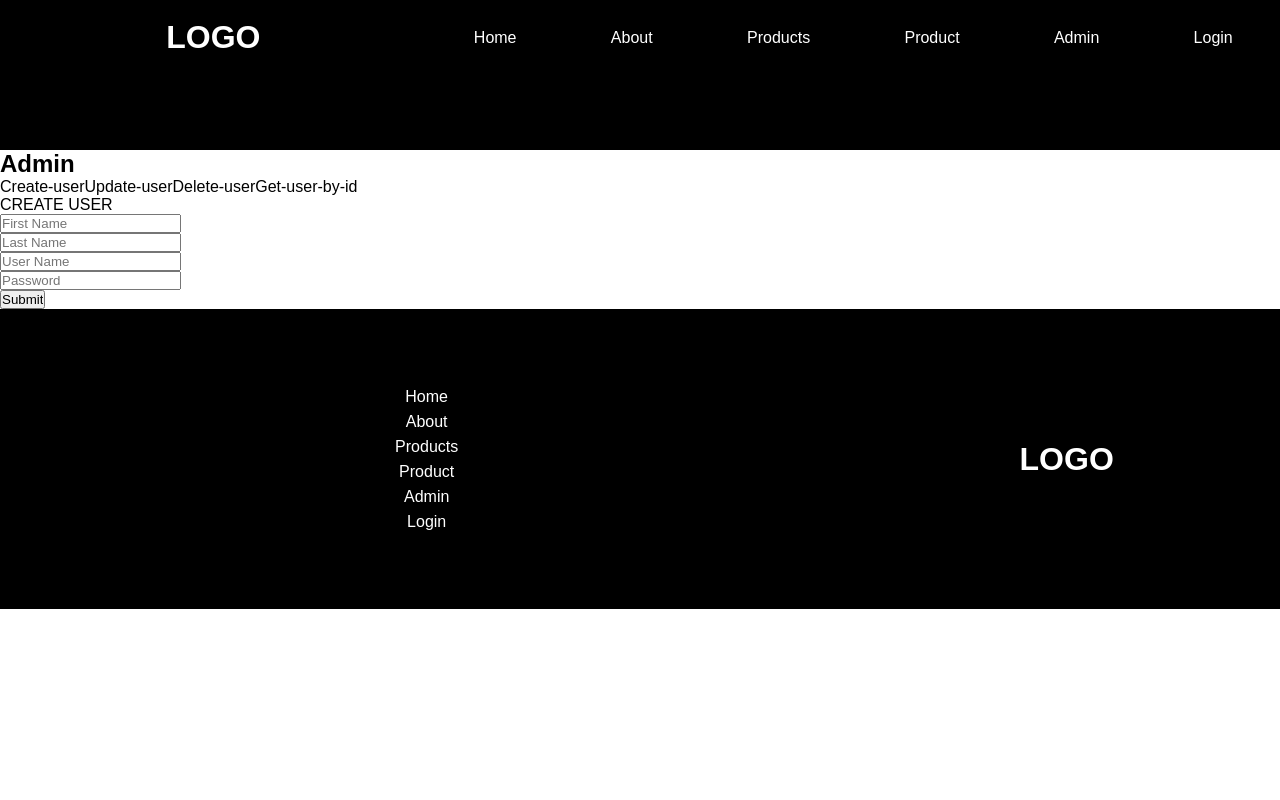
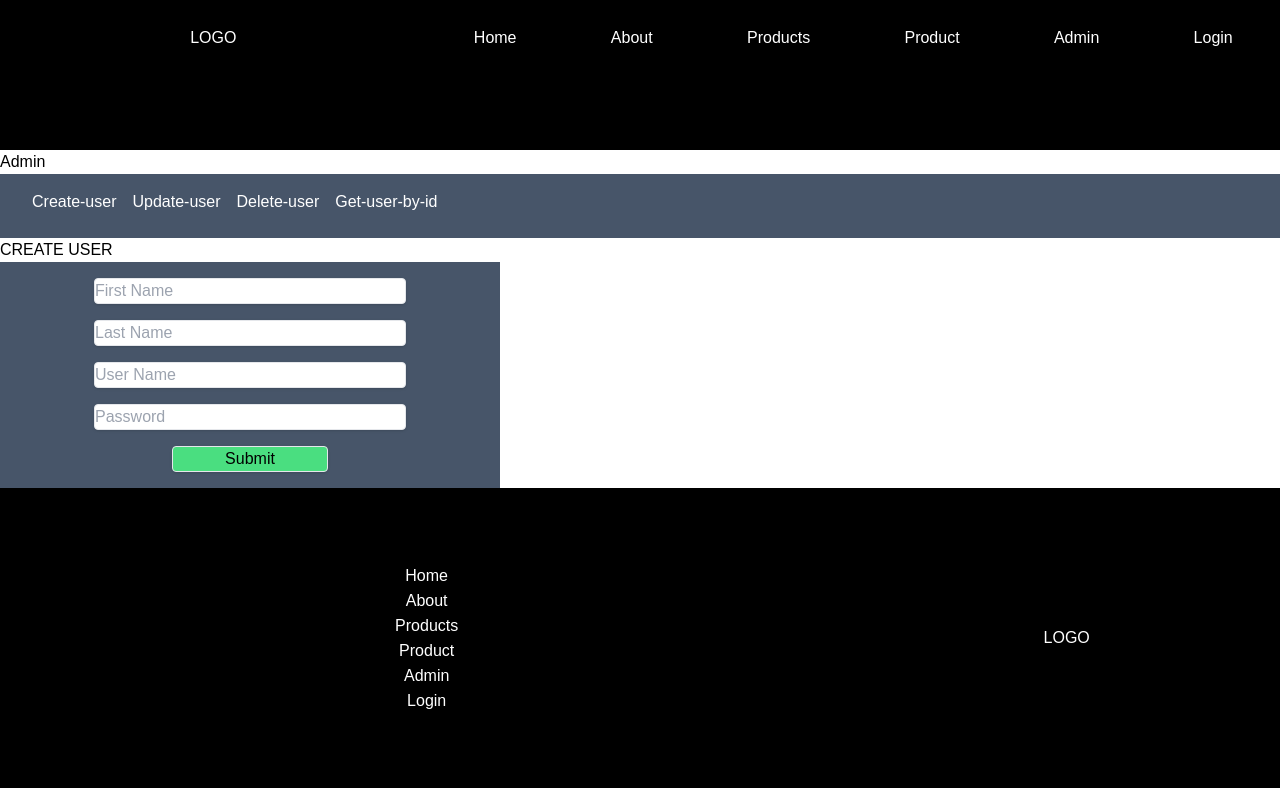
Before and after one commit to EddieWebDev/eddie-exam-shop, a React (Create React App) app in the folder client/: page /admin in a window 1280 px wide. Built offline with nearby package versions, Linux system fonts and the light colour scheme.

Commit message:
started with tailwind conversion

```diff
--- a/client/package.json
+++ b/client/package.json
@@ -15,6 +15,7 @@
     "react-router-dom": "^6.6.1",
     "react-scripts": "5.0.1",
     "styled-components": "^5.3.6",
+    "tailwind-styled-components": "^2.2.0",
     "web-vitals": "^2.1.4"
   },
   "scripts": {
@@ -41,5 +42,10 @@
       "last 1 firefox version",
       "last 1 safari version"
     ]
+  },
+  "devDependencies": {
+    "autoprefixer": "^10.4.13",
+    "postcss": "^8.4.20",
+    "tailwindcss": "^3.2.4"
   }
 }
--- /dev/null
+++ b/client/postcss.config.js
@@ -0,0 +1,6 @@
+module.exports = {
+  plugins: {
+    tailwindcss: {},
+    autoprefixer: {},
+  },
+}
--- a/client/src/components/CreateUserForm.jsx
+++ b/client/src/components/CreateUserForm.jsx
@@ -1,5 +1,6 @@
 import { useForm } from "react-hook-form";
 import { useCreateUser } from "../queries/users/hooks/useCreateUser";
+import { FormContainer, Form, Input, SubmitInput, FormError } from "../styles/styledForm";
 
 export const CreateUserForm = () => {
   const {
@@ -19,41 +20,43 @@ export const CreateUserForm = () => {
   return (
     <>
       <div>CREATE USER</div>
-      <form onSubmit={handleSubmit((newUser) => handleCreateUser(newUser))}>
-        <input
+      <FormContainer>
+      <Form onSubmit={handleSubmit((newUser) => handleCreateUser(newUser))}>
+        <Input
           {...register("firstname", {
-            required: "This is required",
+            required: "First name is required",
             minLength: { value: 4, message: "Min length 4" },
           })}
           placeholder="First Name"
         />
-        <p>{errors.firstname?.message}</p>
-        <input
+        <FormError>{errors.firstname?.message}</FormError>
+        <Input
           {...register("lastname", {
-            required: "This is required",
+            required: "Last name is required",
             minLength: { value: 4, message: "Min length 4" },
           })}
           placeholder="Last Name"
         />
-        <p>{errors.lastname?.message}</p>
-        <input
+        <FormError>{errors.lastname?.message}</FormError>
+        <Input
           {...register("username", {
-            required: "This is required",
+            required: "Username is required",
             minLength: { value: 4, message: "Min length 4" },
           })}
           placeholder="User Name"
         />
-        <p>{errors.username?.message}</p>
-        <input
+        <FormError>{errors.username?.message}</FormError>
+        <Input
           {...register("password", {
-            required: "This is required",
+            required: "Password is required",
             minLength: { value: 4, message: "Min length 4" },
           })}
           placeholder="Password"
         />
-        <p>{errors.password?.message}</p>
-        <input type="submit" />
-      </form>
+        <FormError>{errors.password?.message}</FormError>
+        <SubmitInput type="submit" />
+      </Form>
+      </FormContainer>
       {isSuccess && <h5>SUCCESS</h5>}
       {isLoading && <h5>LOADING</h5>}
     </>
--- a/client/src/components/Footer.jsx
+++ b/client/src/components/Footer.jsx
@@ -8,28 +8,28 @@ function Footer() {
             <FooterNavContainer>
                 <FooterNavUl>
                     <FooterNavLi>
-                        <Link className='footer-nav-link' to ="/">Home</Link>
+                        <Link to ="/">Home</Link>
                     </FooterNavLi>
                     <FooterNavLi>
-                        <Link className='footer-nav-link' to ="/about">About</Link>
+                        <Link to ="/about">About</Link>
                     </FooterNavLi>
                     <FooterNavLi>
-                        <Link className='footer-nav-link' to ="/products">Products</Link>
+                        <Link to ="/products">Products</Link>
                     </FooterNavLi>
                     <FooterNavLi>
-                        <Link className='footer-nav-link' to ="/product">Product</Link>
+                        <Link to ="/product">Product</Link>
                     </FooterNavLi>
                     <FooterNavLi>
-                        <Link className='footer-nav-link' to ="/admin">Admin</Link>
+                        <Link to ="/admin">Admin</Link>
                     </FooterNavLi>
                     <FooterNavLi>
-                        <Link className='footer-nav-link' to ="/login">Login</Link>
+                        <Link to ="/login">Login</Link>
                     </FooterNavLi>
                 </FooterNavUl>
             </FooterNavContainer>
 
             <FooterLogoContainer>
-                <Link className='footer-logo-link' to ="/">
+                <Link to ="/">
                     <FooterLogo>
                         LOGO
                     </FooterLogo>
--- a/client/src/index.css
+++ b/client/src/index.css
@@ -1,8 +1,12 @@
+@tailwind base;
+@tailwind components;
+@tailwind utilities;
+
 * {
   margin: 0;
   padding: 0;
   font-family: sans-serif;
   box-sizing: border-box;
-  text-decoration: none;
-  list-style: none;
+ /*  text-decoration: none;
+  list-style: none; */
 }
--- a/client/src/styles/styledFooter.jsx
+++ b/client/src/styles/styledFooter.jsx
@@ -1,50 +1,39 @@
-import styled from 'styled-components';
+import tw from "tailwind-styled-components";
 
-export const FooterContainer = styled.footer.attrs({className: "footer-container"})`
-    height: 300px;
-    width: 100%;
-    background-color: black;
-    display: flex;
-`
+export const FooterContainer = tw.footer`
+    h-[300px]
+    w-full
+    bg-black
+    flex
+`;
 
-export const FooterLogoContainer = styled.div.attrs({className: "Footer-logo-container"})`
-    width: 50%;
-    display: flex;
-    justify-content: center;
-    align-items: center;
-`
+export const FooterLogoContainer = tw.div`
+    w-1/2
+    flex
+    justify-center
+    items-center
+`;
 
-export const FooterLogo = styled.h1.attrs({className: "footer-logo"})`
-    color: white;
-`
+export const FooterLogo = tw.h1`
+    text-white
+`;
 
-export const FooterNavContainer = styled.nav.attrs({className: "footer-nav-container"})`
-    width: 100%;
-    display: flex;
-    justify-content: center;
-    align-items: center;
-`
+export const FooterNavContainer = tw.nav`
+    w-full
+    flex
+    justify-center
+    items-center
+`;
 
-export const FooterNavUl = styled.ul.attrs({className: "Footer-nav-ul"})`
-    height: 50%;
-    display: flex;
-    flex-direction: column;
-    justify-content: space-around;
-    align-items: center;
+export const FooterNavUl = tw.ul`
+    h-1/2
+    flex
+    flex-col
+    justify-around
+    items-center
+    text-white
+`;
 
-    a {
-        color: white;
-    }
-
-    a:visited {
-        color: white;
-    }
-
-    a:hover {
-        text-decoration: underline;
-    }
-`
-
-export const FooterNavLi = styled.li.attrs({className: "footer-nav-li"})`
-    color: white;
-`
+export const FooterNavLi = tw.li`
+    hover:underline
+`;
--- /dev/null
+++ b/client/src/styles/styledForm.jsx
@@ -0,0 +1,37 @@
+import tw from "tailwind-styled-components";
+
+export const FormContainer = tw.div`
+    min-w-[220px]
+    max-w-[500px]
+    bg-slate-600
+    flex
+    justify-center
+    items-center
+    p-4
+`;
+
+export const Form = tw.form`
+    w-full
+    flex
+    flex-col
+    items-center
+    gap-2
+`;
+
+export const Input = tw.input`
+    w-2/3
+    border
+    rounded
+    shadow
+`
+
+export const SubmitInput = tw.input`
+    w-1/3
+    border
+    rounded
+    shadow
+    bg-green-400
+`
+export const FormError = tw.p`
+    text-red-700
+`
--- a/client/src/styles/styledHeader.jsx
+++ b/client/src/styles/styledHeader.jsx
@@ -1,47 +1,36 @@
-import styled from 'styled-components';
+import tw from "tailwind-styled-components";
 
-export const HeaderContainer = styled.header.attrs({className: "header-container"})`
-    height: 150px;
-    width: 100%;
-    background-color: black;
-    display: flex;
+export const HeaderContainer = tw.header`
+    h-[150px]
+    w-full
+    bg-black
+    flex
 `
 
-export const HeaderLogoContainer = styled.div.attrs({className: "header-logo-container"})`
-    width: 50%;
-    height: 50%;
-    display: flex;
-    justify-content: center;
-    align-items: center;
+export const HeaderLogoContainer = tw.div`
+    w-1/2
+    h-1/2
+    flex
+    justify-center
+    items-center
 `
 
-export const HeaderLogo = styled.h1.attrs({className: "header-logo"})`
-    color: white;
+export const HeaderLogo = tw.h1`
+    text-white
 `
 
-export const HeaderNavContainer = styled.nav.attrs({className: "header-nav-container"})`
-    width: 100%;
+export const HeaderNavContainer = tw.nav`
+    w-full
 `
 
-export const HeaderNavUl = styled.ul.attrs({className: "header-nav-ul"})`
-    height: 50%;
-    display: flex;
-    justify-content: space-around;
-    align-items: center;
-
-    a {
-        color: white;
-    }
-
-    a:visited {
-        color: white;
-    }
-
-    a:hover {
-        text-decoration: underline;
-    }
+export const HeaderNavUl = tw.ul`
+    h-1/2
+    flex
+    justify-around
+    items-center
+    text-white
 `
 
-export const HeaderNavLi = styled.li.attrs({className: "header-nav-li"})`
-    color: white;
+export const HeaderNavLi = tw.li`
+    hover:underline
 `
--- a/client/src/styles/styledTabs.jsx
+++ b/client/src/styles/styledTabs.jsx
@@ -1,12 +1,16 @@
-import styled from "styled-components"
+import tw from "tailwind-styled-components";
 
-export const Tab = styled.div.attrs({className: "tab"})`
-hight: 20px
-background-color: green;
+export const TabContainer = tw.div`
+flex
+items-center
+text-white
+h-16
+px-8
+gap-4
+bg-slate-600
 `
 
-export const TabContainer = styled.div.attrs({className: "tab-container"})`
-display: flex;
-hight: 30px
-margin-right: 10px;
+export const Tab = tw.div`
+h-8
+hover:underline
 `
--- /dev/null
+++ b/client/tailwind.config.js
@@ -0,0 +1,8 @@
+/** @type {import('tailwindcss').Config} */
+module.exports = {
+  content: ["./src/**/*.{js,jsx,ts,tsx}"],
+  theme: {
+    extend: {},
+  },
+  plugins: [],
+};
```
Also changed, not shown: client/src/styles/styledCreateUser.jsx (deleted, +0 -20 lines), 1 other file (tests, documents, lock files or other folders).
